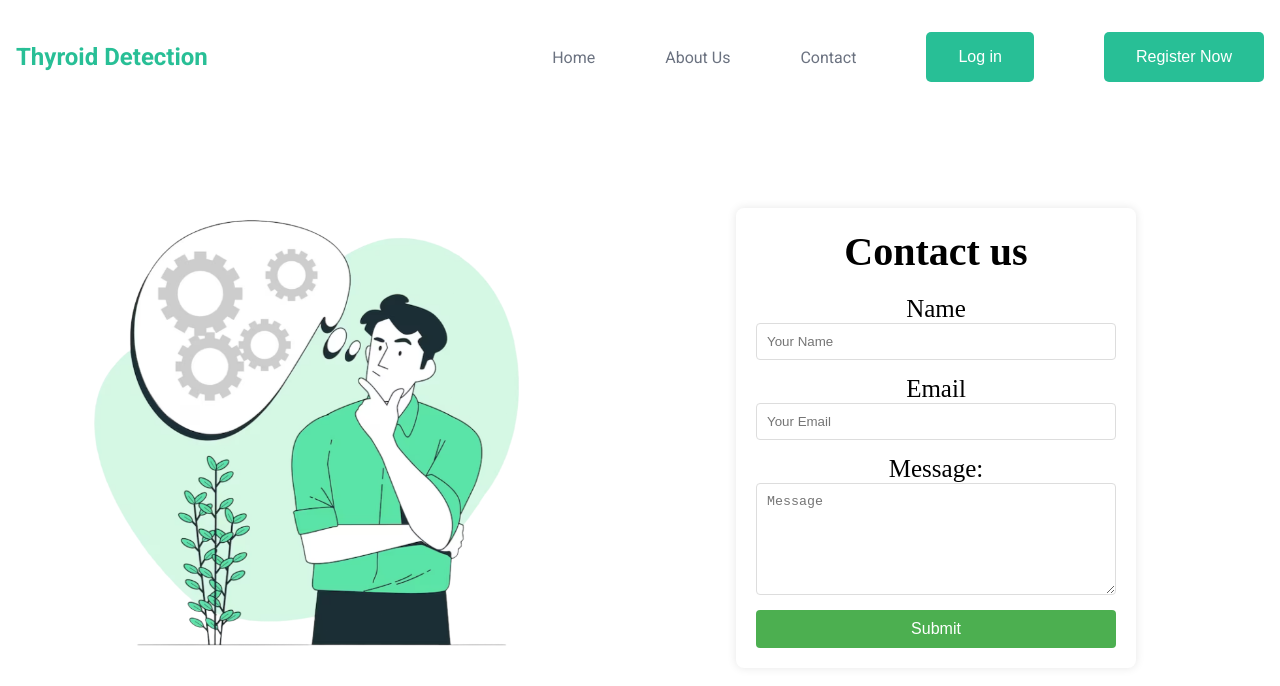
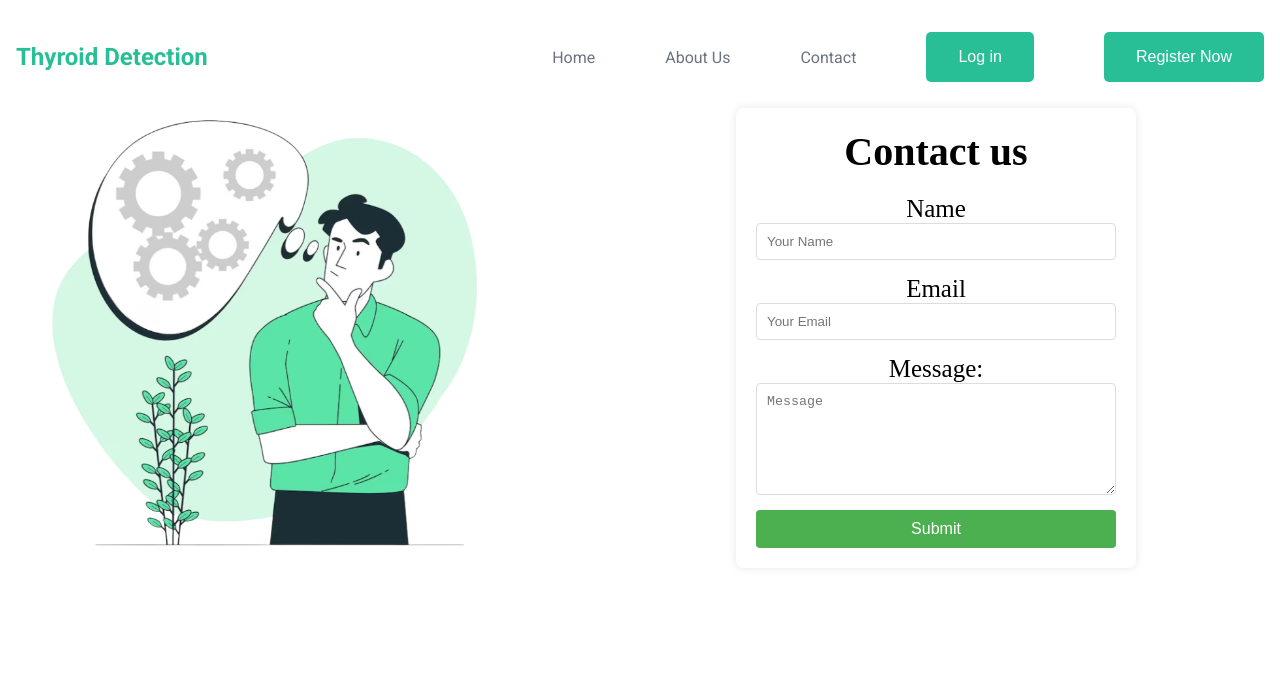
Before and after one commit to Durga-prasad-1/G63ps, a React (Create React App) app in the folder Frontend/: page /about in a window 1280 px wide. Shown: the top 686 px of the page. Built offline with nearby package versions, Linux system fonts and the light colour scheme.

Commit message:
Update contact.css

```diff
--- a/Frontend/src/components/contact/contact.css
+++ b/Frontend/src/components/contact/contact.css
@@ -1,6 +1,6 @@
 @import url('https://fonts.googleapis.com/css2?family=Comfortaa:wght@300&family=Merienda:wght@500&family=Nunito+Sans:opsz,wght@6..12,500&family=Nunito:ital,wght@0,200;0,300;1,200&family=Outfit:wght@200&family=Playfair+Display&family=Ubuntu:ital,wght@0,400;1,300;1,400&display=swap');
 
-.box{
+.box1{
     display: flex;
     justify-content: center;
     align-items: center;
```
